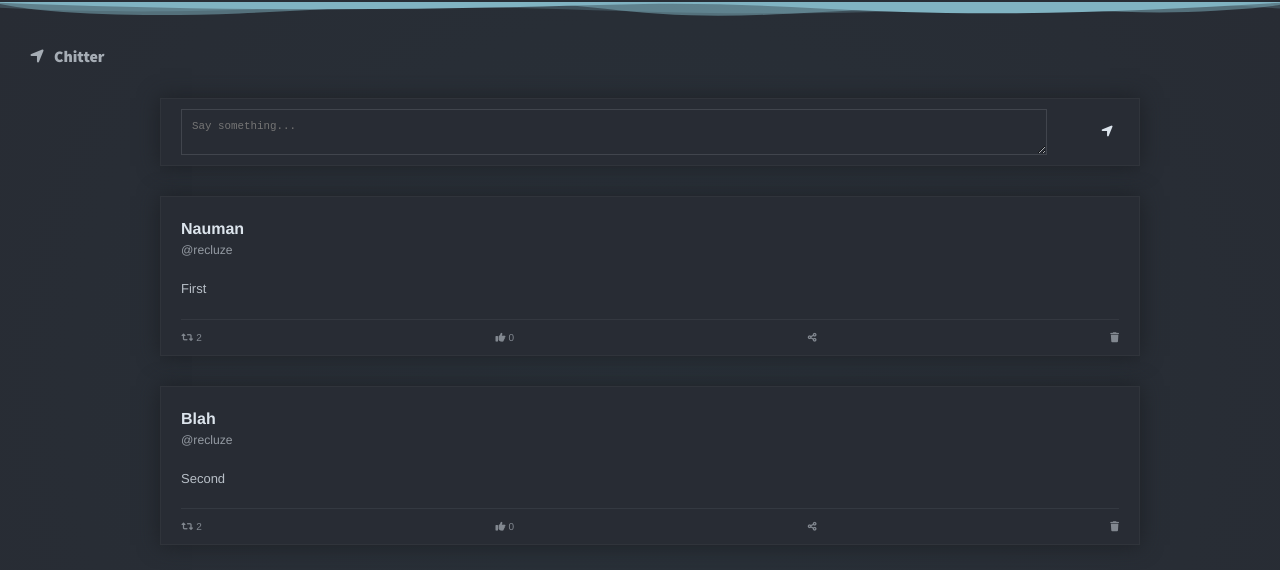
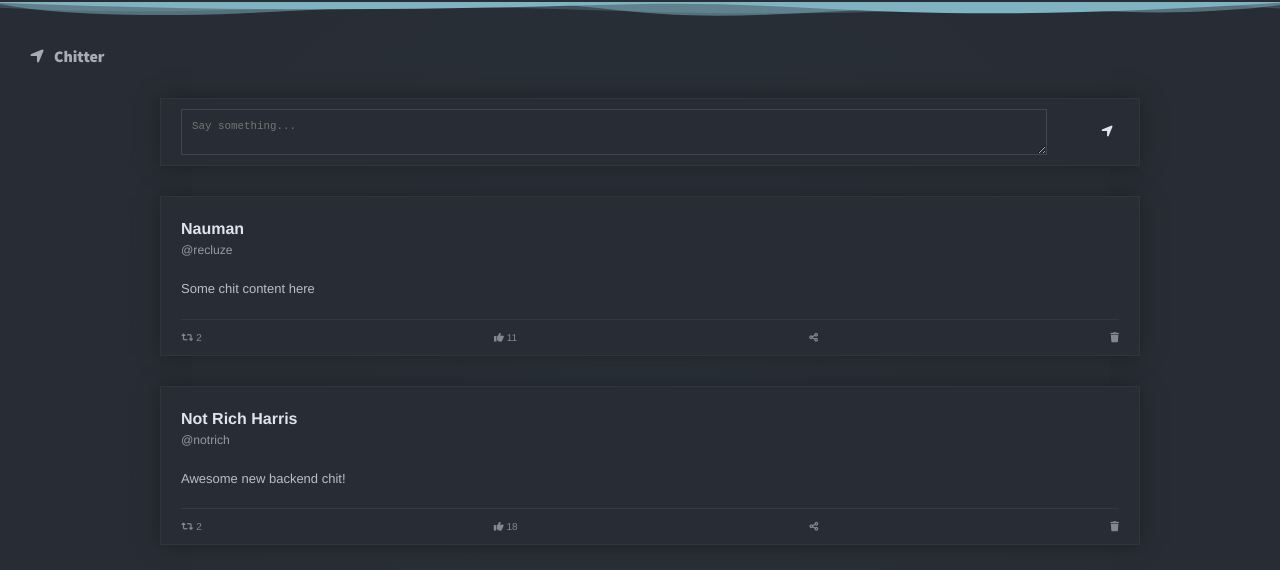
Before and after one commit to cdelalama/chitter, a Svelte app: page / in a window 1280 px wide. Shown: the top 570 px of the page. Built offline with nearby package versions, Linux system fonts and the light colour scheme; data requests are answered from the project's data file.

Commit message:
added a simulated backend

```diff
--- /dev/null
+++ b/extras/db.json
@@ -0,0 +1,18 @@
+{
+  "chits": [
+    {
+      "id": 1,
+      "author": "Nauman",
+      "handle": "@recluze",
+      "content": "Some chit content here",
+      "likes": 11
+    },
+    {
+      "id": 2,
+      "author": "Not Rich Harris",
+      "handle": "@notrich",
+      "content": "Awesome new backend chit!",
+      "likes": 18
+    }
+  ]
+}
--- a/package.json
+++ b/package.json
@@ -18,6 +18,7 @@
     "svelte": "^3.0.0"
   },
   "dependencies": {
+    "json-server": "^0.17.1",
     "sirv-cli": "^2.0.0"
   }
 }
--- a/src/backend/Api.js
+++ b/src/backend/Api.js
@@ -1,10 +1,10 @@
-export function fetchChits() {
+export async function fetchChits() {
 	console.log("[b] Fetching all chits");
 
-	return [
-		{ id: 1, author: "Nauman", handle: "@recluze", content: "First", likes: 0 },
-		{ id: 2, author: "Blah", handle: "@recluze", content: "Second", likes: 0 },
-	];
+	const response = await fetch("http://localhost:3000/chits");
+	const data = await response.json();
+	console.log("[b] Data: ", data);
+	return data;
 }
 
 export function incLike(id) {
--- a/src/components/AllChits.svelte
+++ b/src/components/AllChits.svelte
@@ -6,9 +6,10 @@
 	let allChits;
 	let chitStoreUnsub = ChitStore.subscribe((data) => (allChits = data));
 
-	// onMount(() => {
-	//     console.log("Component Mounted")
-	//  })
+	onMount(() => {
+		console.log("Component Mounted");
+		ChitStore.loadChits();
+	});
 
 	onDestroy(() => {
 		chitStoreUnsub();
--- a/src/stores/ChitStore.js
+++ b/src/stores/ChitStore.js
@@ -2,7 +2,7 @@ import { writable } from "svelte/store";
 import { incLike, fetchChits } from "../backend/Api";
 
 function createChitStore() {
-	const { subscribe, set, update } = writable(fetchChits());
+	const { subscribe, set, update } = writable([]);
 	return {
 		subscribe,
 		update,
@@ -18,6 +18,10 @@ function createChitStore() {
 				return pastChits;
 			});
 		},
+			loadChits: async () => {
+				let data = await fetchChits();
+				set(data);
+			}
 	};
 }
 
```
Also changed, not shown: 1 other file (tests, documents, lock files or other folders).
